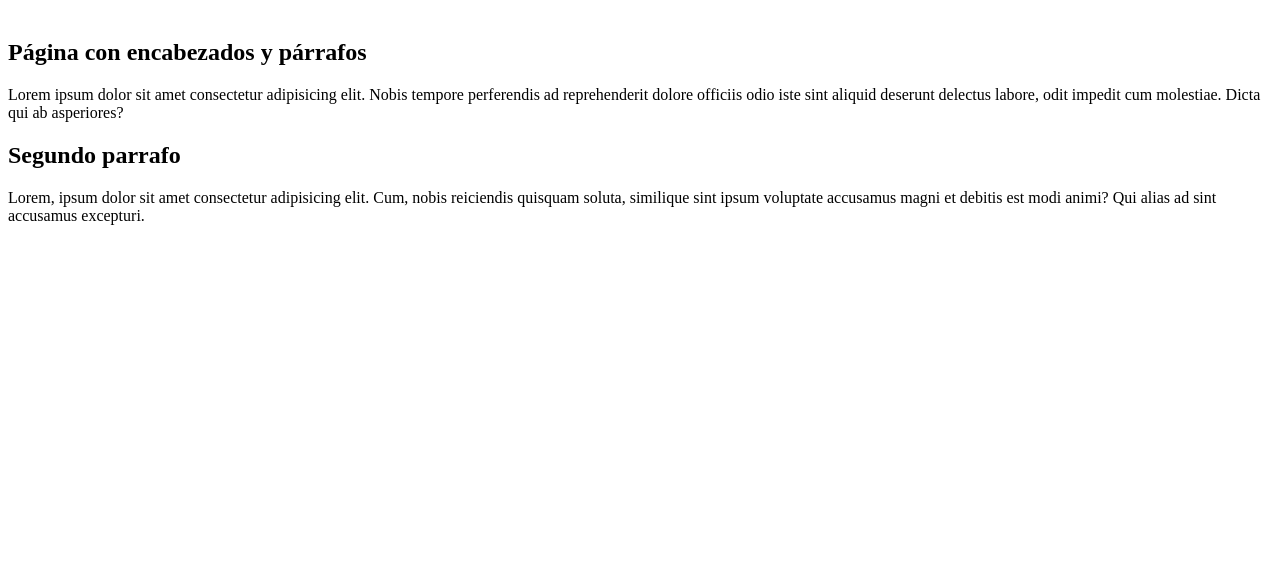
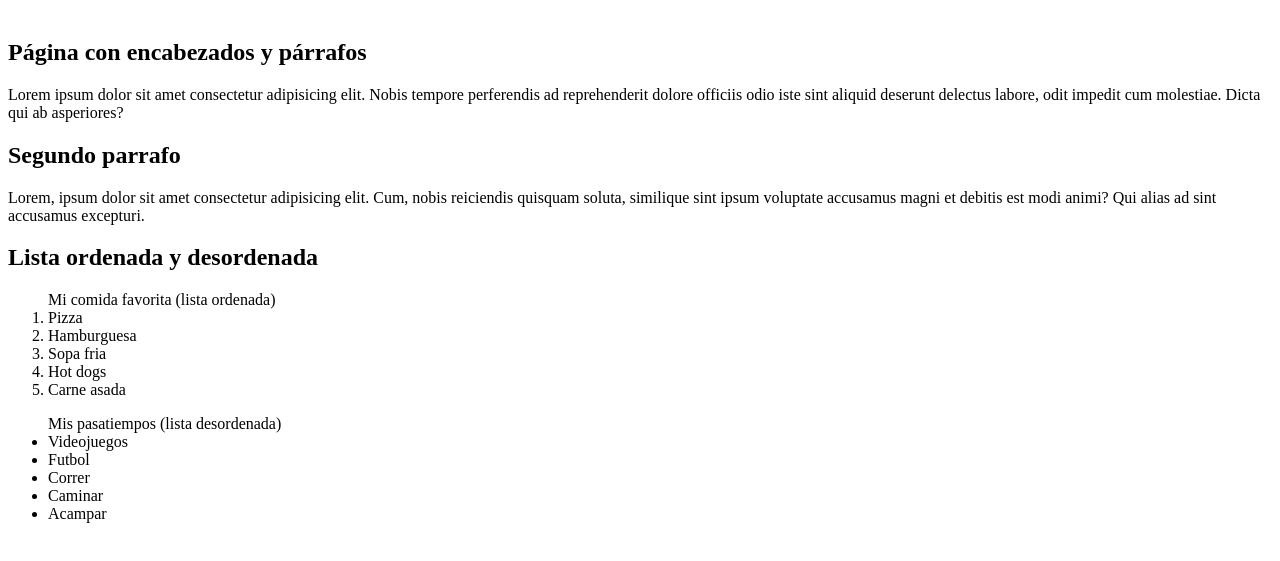
Before and after one commit to Manuel-O-12/Practicas_Programacion_web, a plain HTML site: page HTML_Practicas/index.html in a window 1280 px wide. Shown: the part 79-640 px from the top of the page. Drawn offline with Linux system fonts and the light colour scheme.

Commit message:
HTML: Lista ordenada y desordenada

```diff
--- a/HTML_Practicas/index.html
+++ b/HTML_Practicas/index.html
@@ -23,5 +23,46 @@
         Lorem, ipsum dolor sit amet consectetur adipisicing elit. Cum, nobis reiciendis quisquam soluta, similique sint ipsum voluptate accusamus magni et debitis est modi animi? Qui alias ad sint accusamus excepturi.
     </p>
 
+    <h2>Lista ordenada y desordenada</h2>
+
+    <ol>
+        Mi comida favorita (lista ordenada)
+        <li>
+            Pizza
+        </li>
+        <li>
+            Hamburguesa
+        </li>
+        <li>
+            Sopa fria
+        </li>
+        <li>
+            Hot dogs
+        </li>
+        <li>
+            Carne asada
+        </li>
+    </ol>
+
+    <ul>
+        Mis pasatiempos (lista desordenada)
+
+        <li>
+            Videojuegos
+        </li>
+        <li>
+            Futbol
+        </li>
+        <li>
+            Correr
+        </li>
+        <li>
+            Caminar
+        </li>
+        <li>
+            Acampar
+        </li>
+    </ul>
+
 </body>
 </html>
```
